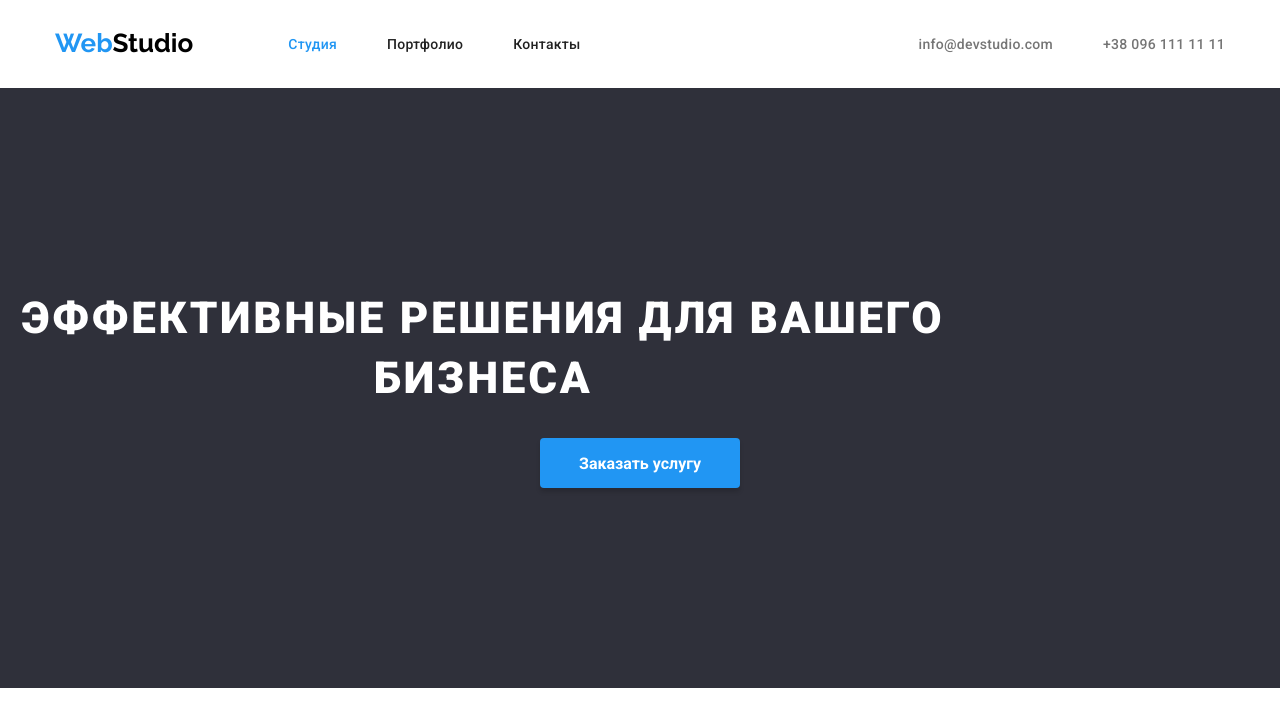
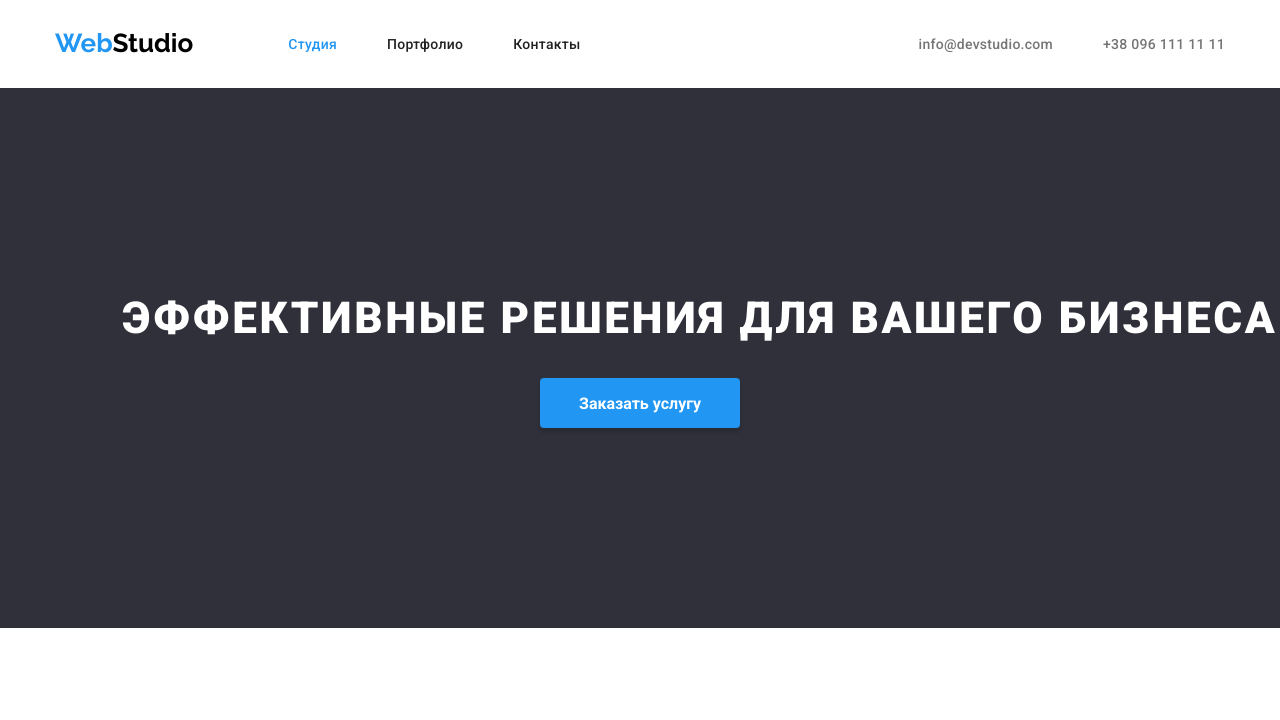
Before and after one commit to Mariia2606/goit-markup-hw-003, a plain HTML site: page index.html in a window 1280 px wide. Shown: the top 720 px of the page. Drawn offline with nearby package versions, Linux system fonts and the light colour scheme.

Commit message:
Update styles.css

```diff
--- a/css/styles.css
+++ b/css/styles.css
@@ -156,11 +156,12 @@ body {
   font-weight: 900;
   font-size: 44px;
   line-height: 60px;
-  max-width: 966px;
+  max-width: 1200px;
   text-align: center;
   letter-spacing: 0.06em;
   text-transform: uppercase;
   color: var(--second-title-color--);
+  margin-left: 120px;
 }
 
 .btn-conteiner {
@@ -393,7 +394,9 @@ body {
 .flex-element:nth-child(3n) {
   margin-right: 0;
 }
-
+.flex-element:nth-child(n + 3) {
+  margin-bottom: 0;
+}
 .project-title {
   font-weight: 700;
   font-size: 18px;
```
